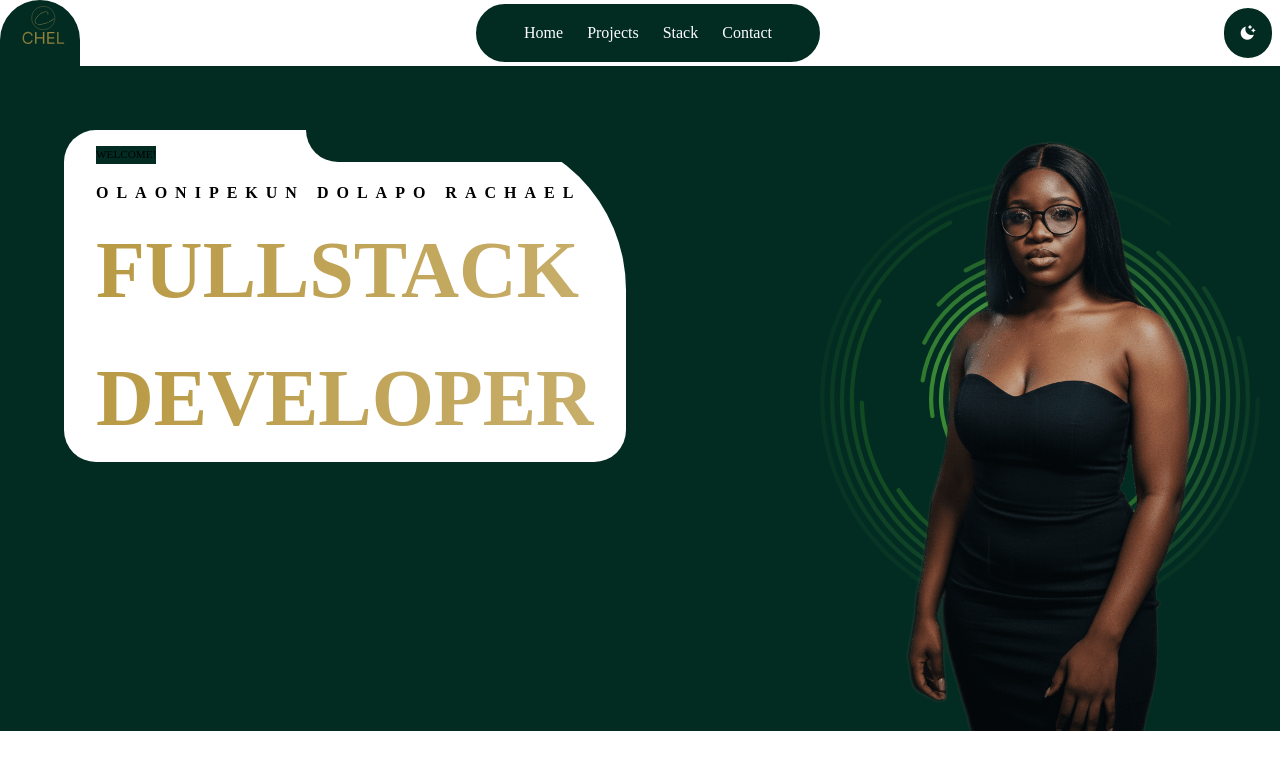
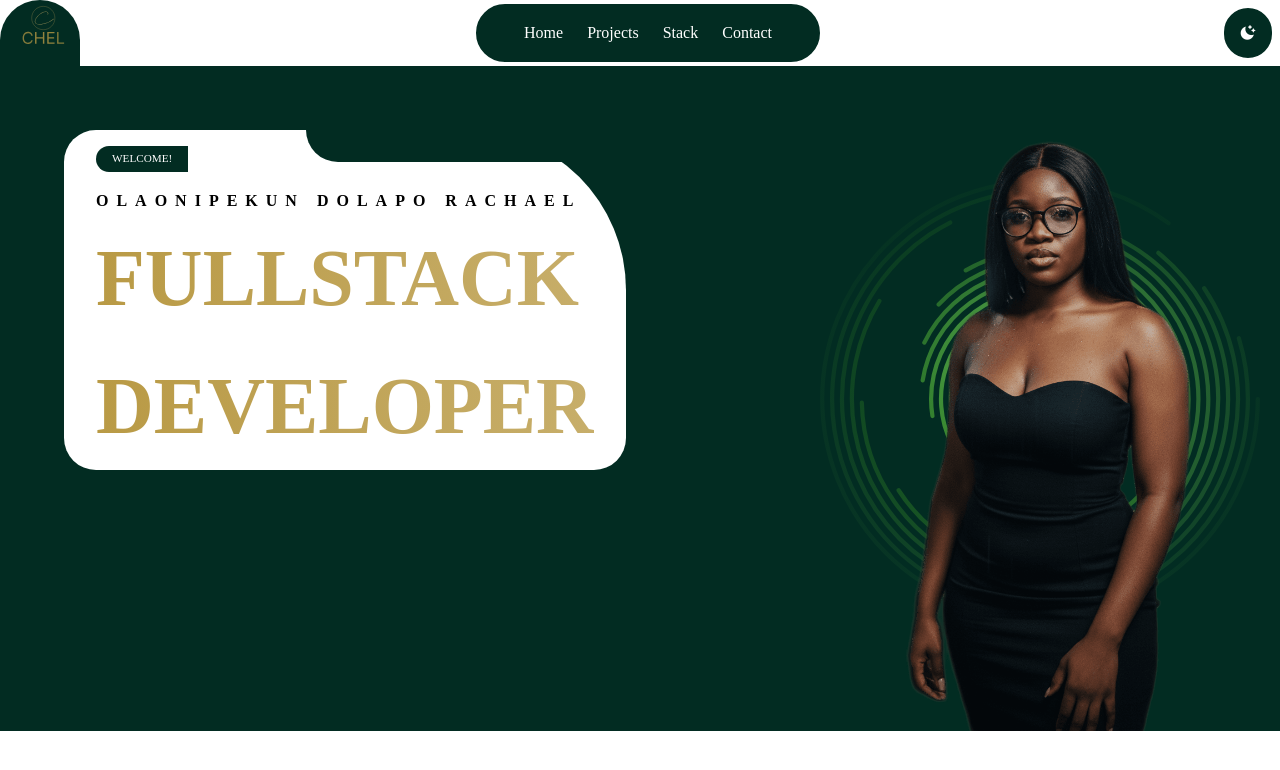
Before and after one commit to Lovethrech/my-main-portfolio, a Vue app: page / in a window 1280 px wide. Shown: the top 770 px of the page. Built offline with nearby package versions, Linux system fonts and the light colour scheme.

Commit message:
working on the hero components.

```diff
--- a/src/components/hero/HeroTextCtn.vue
+++ b/src/components/hero/HeroTextCtn.vue
@@ -46,6 +46,9 @@ const boxDefaultWidth=ref("40vh");
 }
 .hero-text-greetings{
     background-color: var(--general-components-bg-color);
+    color:#ffffff;
+    padding: 0.5vh 2vh;
+    border-radius: 8vh 0 0 8vh;
     text-transform: uppercase;
     font-size: 1.4vh;
     margin:  2vh 4vh;
```
